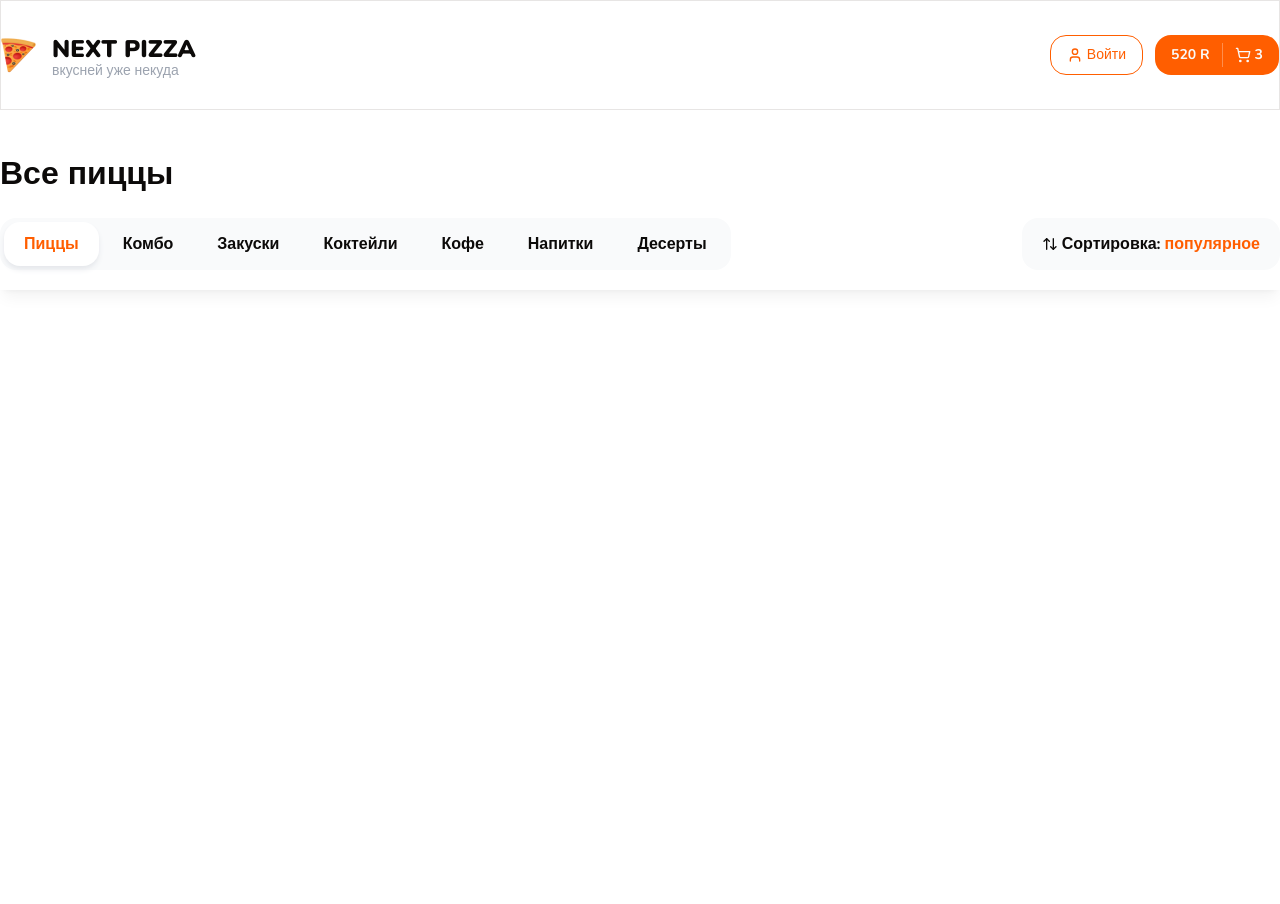
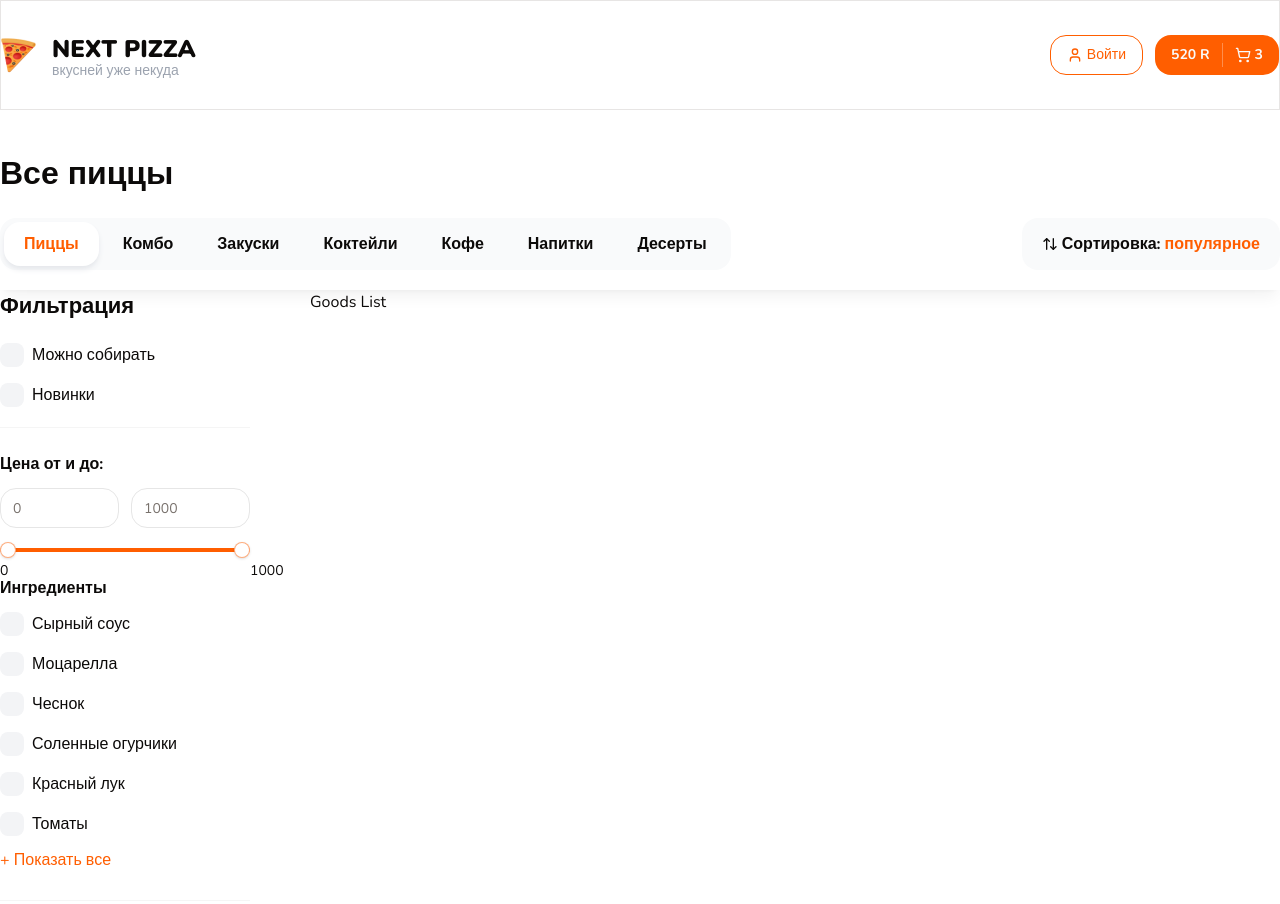
Before and after one commit to ValeraKaktotak/Next-Pizza-2024, a Next.js app: page / in a window 1280 px wide. Shown: the top 904 px of the page. Before the commit the page ends 800 px from the top, so only its background shows below. Built offline with nearby package versions, Linux system fonts and the light colour scheme.

Commit message:
done Filters component design

```diff
--- a/app/page.tsx
+++ b/app/page.tsx
@@ -1,5 +1,5 @@
 //Components
-import { Container, Title, TopBar } from '@/components/shared'
+import { Container, Filters, Title, TopBar } from '@/components/shared'
 
 export default function Home() {
   return (
@@ -7,7 +7,22 @@
       <Container className='mt-10'>
         <Title text='Все пиццы' size='lg' className='font-extrabold' />
       </Container>
+
       <TopBar />
+
+      <Container className='pp-14 pb-14'>
+        <div className='flex gap-[60px]'>
+          {/* Filtering */}
+          <div className='w-[250px]'>
+            <Filters />
+          </div>
+
+          {/* Goods List */}
+          <div className='flex-1'>
+            <div className='flex flex-col gap-16'>Goods List</div>
+          </div>
+        </div>
+      </Container>
     </>
   )
 }
--- /dev/null
+++ b/components/shared/CheckboxFiltersGroup.tsx
@@ -0,0 +1,90 @@
+'use client'
+import React, { useState } from 'react'
+
+//Utils
+import { cn } from '@/lib/utils'
+
+//Types
+import type { FilterCheckboxProps } from '@/components/shared/FilterCheckbox'
+
+//Components
+import { FilterCheckbox } from '@/components/shared/FilterCheckbox'
+import { Input } from '@/components/ui'
+
+type Item = FilterCheckboxProps
+
+interface Props {
+  title: string
+  items: Item[]
+  defaultItems?: Item[]
+  limit?: number
+  searchInputPlaceholder?: string
+  onChange?: (values: string[]) => void
+  defaultValue?: string[]
+  className?: string
+}
+
+export const CheckboxFiltersGroup: React.FC<Props> = ({
+  title,
+  items,
+  defaultItems,
+  limit = 5,
+  searchInputPlaceholder = 'Поиск...',
+  className,
+  onChange,
+  defaultValue
+}) => {
+  const [showAll, setShowAll] = useState<boolean>(false)
+  const [searchValue, setSearchValue] = useState<string>('')
+
+  const onChangeSearchInput = (e: React.ChangeEvent<HTMLInputElement>) => {
+    setSearchValue(e.target.value)
+  }
+
+  const count = showAll
+    ? items.filter((item) =>
+        item.text.toLowerCase().includes(searchValue.toLowerCase())
+      )
+    : defaultItems!
+
+  return (
+    <div className={cn(className)}>
+      <p className='mb-3 font-bold'>{title}</p>
+
+      {showAll && (
+        <div className='mb-5'>
+          <Input
+            onChange={onChangeSearchInput}
+            placeholder={searchInputPlaceholder}
+            className='border-none bg-gray-50'
+          />
+        </div>
+      )}
+
+      <div className='scrollbar flex max-h-96 flex-col gap-4 overflow-auto pr-2'>
+        {count.map((item, index) => (
+          <FilterCheckbox
+            key={index}
+            text={item.text}
+            value={item.value}
+            endAdornment={item.endAdornment}
+            //checked={false}
+            onCheckedChange={() => console.log('123')}
+            name='group'
+          />
+        ))}
+      </div>
+
+      {items.length > limit && (
+        <div className={showAll ? 'mt-4 border-t border-t-neutral-100' : ''}>
+          <button
+            onClick={() => setShowAll(!showAll)}
+            className='mt-3 text-primary'
+          >
+            {showAll ? 'Скрыть' : '+ Показать все'}
+          </button>
+        </div>
+      )}
+    </div>
+  )
+}
--- /dev/null
+++ b/components/shared/FilterCheckbox.tsx
@@ -0,0 +1,41 @@
+import React from 'react'
+
+//Components
+import { Checkbox } from '@/components/ui/checkbox'
+
+export interface FilterCheckboxProps {
+  text: string
+  value: string
+  endAdornment?: React.ReactNode
+  onCheckedChange?: (checked: boolean) => void
+  checked?: boolean
+  name?: string
+}
+
+export const FilterCheckbox: React.FC<FilterCheckboxProps> = ({
+  text,
+  value,
+  endAdornment,
+  onCheckedChange,
+  checked,
+  name
+}) => {
+  return (
+    <div className='flex items-center space-x-2'>
+      <Checkbox
+        onCheckedChange={onCheckedChange}
+        checked={checked}
+        value={value}
+        className='h-6 w-6 rounded-[8px]'
+        id={`checkbox-${String(name)}-${String(value)}`}
+      />
+      <label
+        htmlFor={`checkbox-${String(name)}-${String(value)}`}
+        className='flex-1 cursor-pointer leading-none'
+      >
+        {text}
+      </label>
+      {endAdornment}
+    </div>
+  )
+}
--- /dev/null
+++ b/components/shared/Filters.tsx
@@ -0,0 +1,106 @@
+import React from 'react'
+
+//Utils
+import { cn } from '@/lib/utils'
+
+//Components
+import {
+  CheckboxFiltersGroup,
+  FilterCheckbox,
+  RangeSlider,
+  Title
+} from '@/components/shared'
+import { Input } from '@/components/ui'
+
+interface Props {
+  className?: string
+}
+
+export const Filters: React.FC<Props> = ({ className }) => {
+  return (
+    <div className={cn(className)}>
+      <Title text='Фильтрация' size='sm' className='mb-5 font-bold' />
+
+      <div className='flex flex-col gap-4'>
+        <FilterCheckbox text='Можно собирать' value='1' />
+        <FilterCheckbox text='Новинки' value='2' />
+      </div>
+
+      <div className='mt-5 border-y border-y-neutral-100 py-6 pb-7'>
+        <p className='mb-3 font-bold'>Цена от и до:</p>
+        <div className='mb-5 flex gap-3'>
+          <Input type='number' placeholder='0' min={0} max={1000} />
+          <Input type='number' placeholder='1000' min={100} max={1000} />
+        </div>
+
+        <RangeSlider min={0} max={1000} step={10} value={[0, 1000]} />
+
+        <CheckboxFiltersGroup
+          title='Ингредиенты'
+          items={[
+            {
+              text: 'Сырный соус',
+              value: '1'
+            },
+            {
+              text: 'Моцарелла',
+              value: '2'
+            },
+            {
+              text: 'Чеснок',
+              value: '3'
+            },
+            {
+              text: 'Соленные огурчики',
+              value: '4'
+            },
+            {
+              text: 'Красный лук',
+              value: '5'
+            },
+            {
+              text: 'Томаты',
+              value: '6'
+            },
+            {
+              text: 'Томаты2',
+              value: '7'
+            },
+            {
+              text: 'Томаты3',
+              value: '8'
+            }
+          ]}
+          className='mt-5'
+          limit={6}
+          defaultItems={[
+            {
+              text: 'Сырный соус',
+              value: '1'
+            },
+            {
+              text: 'Моцарелла',
+              value: '2'
+            },
+            {
+              text: 'Чеснок',
+              value: '3'
+            },
+            {
+              text: 'Соленные огурчики',
+              value: '4'
+            },
+            {
+              text: 'Красный лук',
+              value: '5'
+            },
+            {
+              text: 'Томаты',
+              value: '6'
+            }
+          ]}
+        />
+      </div>
+    </div>
+  )
+}
--- /dev/null
+++ b/components/shared/RangeSlider.tsx
@@ -0,0 +1,87 @@
+'use client'
+
+import * as SliderPrimitive from '@radix-ui/react-slider'
+import React from 'react'
+
+import { cn } from '@/lib/utils'
+
+type SliderProps = {
+  className?: string
+  min: number
+  max: number
+  step: number
+  formatLabel?: (value: number) => string
+  value?: number[] | readonly number[]
+  onValueChange?: (values: number[]) => void
+}
+
+const RangeSlider = React.forwardRef(
+  (
+    {
+      className,
+      min,
+      max,
+      step,
+      formatLabel,
+      value,
+      onValueChange,
+      ...props
+    }: SliderProps,
+    ref
+  ) => {
+    const initialValue = Array.isArray(value) ? value : [min, max]
+    const [localValues, setLocalValues] = React.useState(initialValue)
+
+    React.useEffect(() => {
+      // Update localValues when the external value prop changes
+      setLocalValues(Array.isArray(value) ? value : [min, max])
+    }, [min, max, value])
+
+    const handleValueChange = (newValues: number[]) => {
+      setLocalValues(newValues)
+      if (onValueChange) {
+        onValueChange(newValues)
+      }
+    }
+
+    return (
+      <SliderPrimitive.Root
+        ref={ref as React.RefObject<HTMLDivElement>}
+        min={min}
+        max={max}
+        step={step}
+        value={localValues}
+        onValueChange={handleValueChange}
+        className={cn(
+          'relative mb-6 flex w-full touch-none select-none items-center',
+          className
+        )}
+        {...props}
+      >
+        <SliderPrimitive.Track className='relative h-1 w-full grow overflow-hidden rounded-full bg-primary/20'>
+          <SliderPrimitive.Range className='absolute h-full bg-primary' />
+        </SliderPrimitive.Track>
+        {localValues.map((value, index) => (
+          <React.Fragment key={index}>
+            <div
+              className='absolute text-center'
+              style={{
+                left: `calc(${((value - min) / (max - min)) * 100}% + 0px)`,
+                top: `10px`
+              }}
+            >
+              <span className='text-sm'>
+                {formatLabel ? formatLabel(value) : value}
+              </span>
+            </div>
+            <SliderPrimitive.Thumb className='block h-4 w-4 rounded-full border border-primary/50 bg-white shadow transition-colors focus-visible:outline-none focus-visible:ring-1 focus-visible:ring-ring disabled:pointer-events-none disabled:opacity-50' />
+          </React.Fragment>
+        ))}
+      </SliderPrimitive.Root>
+    )
+  }
+)
+
+RangeSlider.displayName = SliderPrimitive.Root.displayName
+
+export { RangeSlider }
--- a/components/shared/index.ts
+++ b/components/shared/index.ts
@@ -1,6 +1,10 @@
 export { Categories } from './Categories'
+export { CheckboxFiltersGroup } from './CheckboxFiltersGroup'
 export { Container } from './Container'
+export { FilterCheckbox } from './FilterCheckbox'
+export { Filters } from './Filters'
 export { Header } from './Header'
+export { RangeSlider } from './RangeSlider'
 export { SortPopUp } from './SortPopUp'
 export { Title } from './Title'
 export { TopBar } from './TopBar'
--- a/components/ui/checkbox.tsx
+++ b/components/ui/checkbox.tsx
@@ -17,7 +17,7 @@
   <CheckboxPrimitive.Root
     ref={ref}
     className={cn(
-      'peer h-4 w-4 shrink-0 rounded-sm border border-primary ring-offset-background focus-visible:outline-none focus-visible:ring-2 focus-visible:ring-ring focus-visible:ring-offset-2 disabled:cursor-not-allowed disabled:opacity-50 data-[state=checked]:bg-primary data-[state=checked]:text-primary-foreground',
+      'peer h-4 w-4 shrink-0 bg-gray-100 ring-offset-background focus-visible:outline-none focus-visible:ring-2 focus-visible:ring-ring focus-visible:ring-offset-2 disabled:cursor-not-allowed disabled:opacity-50 data-[state=checked]:bg-primary data-[state=checked]:text-primary-foreground',
       className
     )}
     {...props}
@@ -25,7 +25,7 @@
     <CheckboxPrimitive.Indicator
       className={cn('flex items-center justify-center text-current')}
     >
-      <Check className='h-4 w-4' />
+      <Check className='h-4 w-4' strokeWidth={3} />
     </CheckboxPrimitive.Indicator>
   </CheckboxPrimitive.Root>
 ))
```
